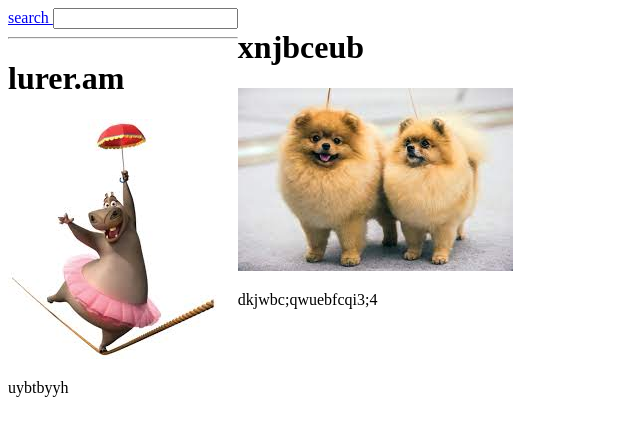
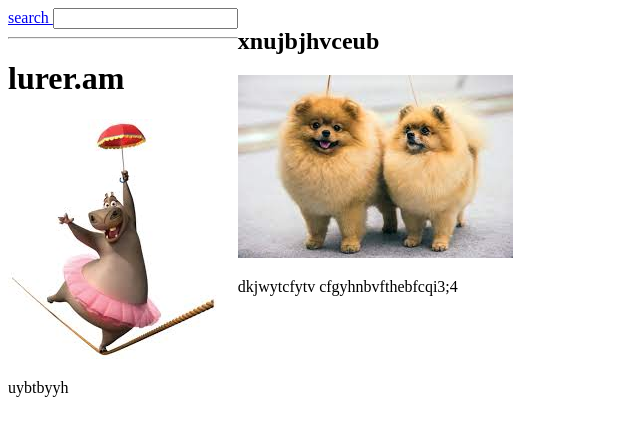
Before and after one commit to lilitgasparyan/news, a plain HTML site: page html.html in a window 1280 px wide. Shown: the whole page, without its empty margins (0-640 px from the left). Drawn offline with Linux system fonts and the light colour scheme.

Commit message:
secind commit

```diff
--- a/html.html
+++ b/html.html
@@ -34,9 +34,9 @@
     </div>
 
     <div class="men2">
-        <h1> xnjbceub</h1>
+        <h2> xnujbjhvceub</h2>
         <img src="index.jpeg">
-        <p>dkjwbc;qwuebfcqi3;4</p>
+        <p>dkjwytcfytv cfgyhnbvfthebfcqi3;4</p>
 
     </div>
 </div>
```
